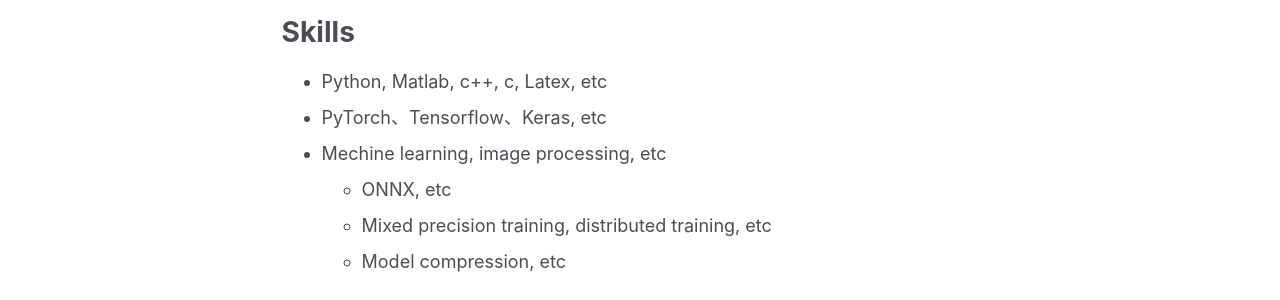
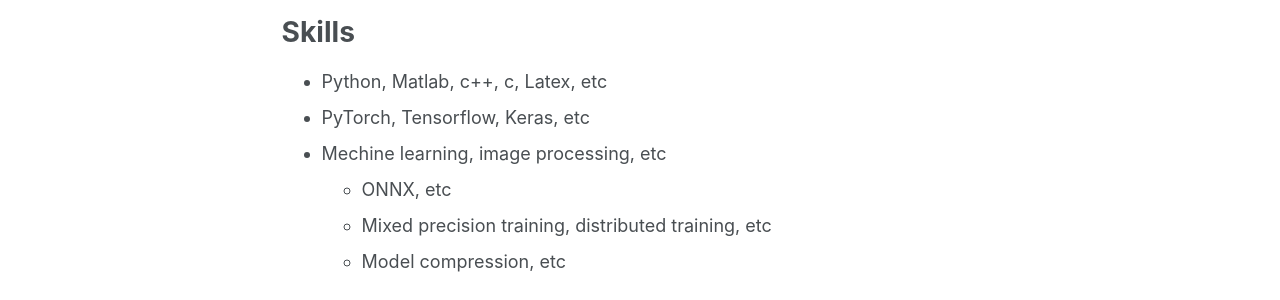
Before and after one commit to zw-xxx/zw-xxxX.github.io, a Jekyll site: the page built from _pages/cv.md, in a window 1280 px wide and 1149 px high. Shown: the part 658-958 px from the top of the window. Built offline with Jekyll 4.4.1, drawn with Linux system fonts in a browser that asks for light colours; some web fonts are replaced.

Commit message:
Update cv.md

```diff
--- a/_pages/cv.md
+++ b/_pages/cv.md
@@ -32,7 +32,7 @@ Prices
 Skills
 ======
 * Python, Matlab, c++, c, Latex, etc
-* PyTorch、Tensorflow、Keras, etc
+* PyTorch, Tensorflow, Keras, etc
 * Mechine learning, image processing, etc
   * ONNX, etc
   * Mixed precision training, distributed training, etc
```
